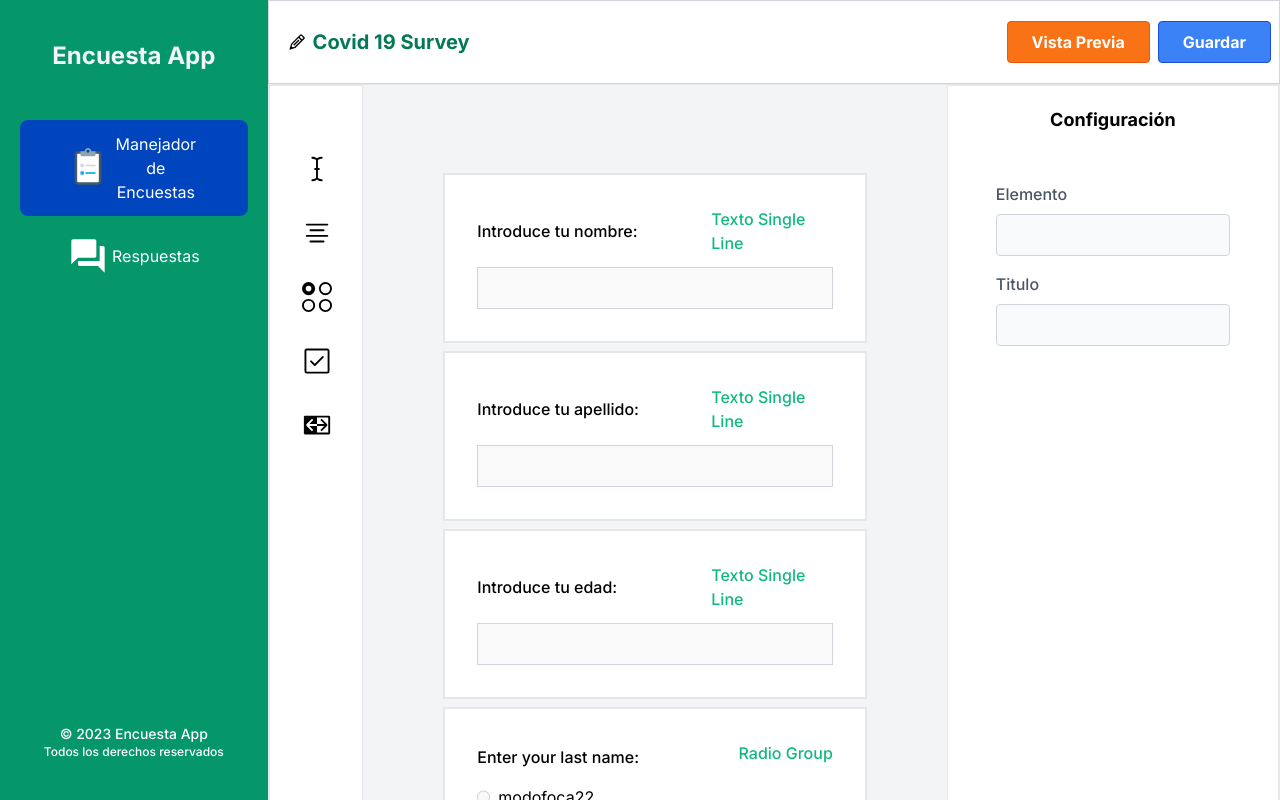
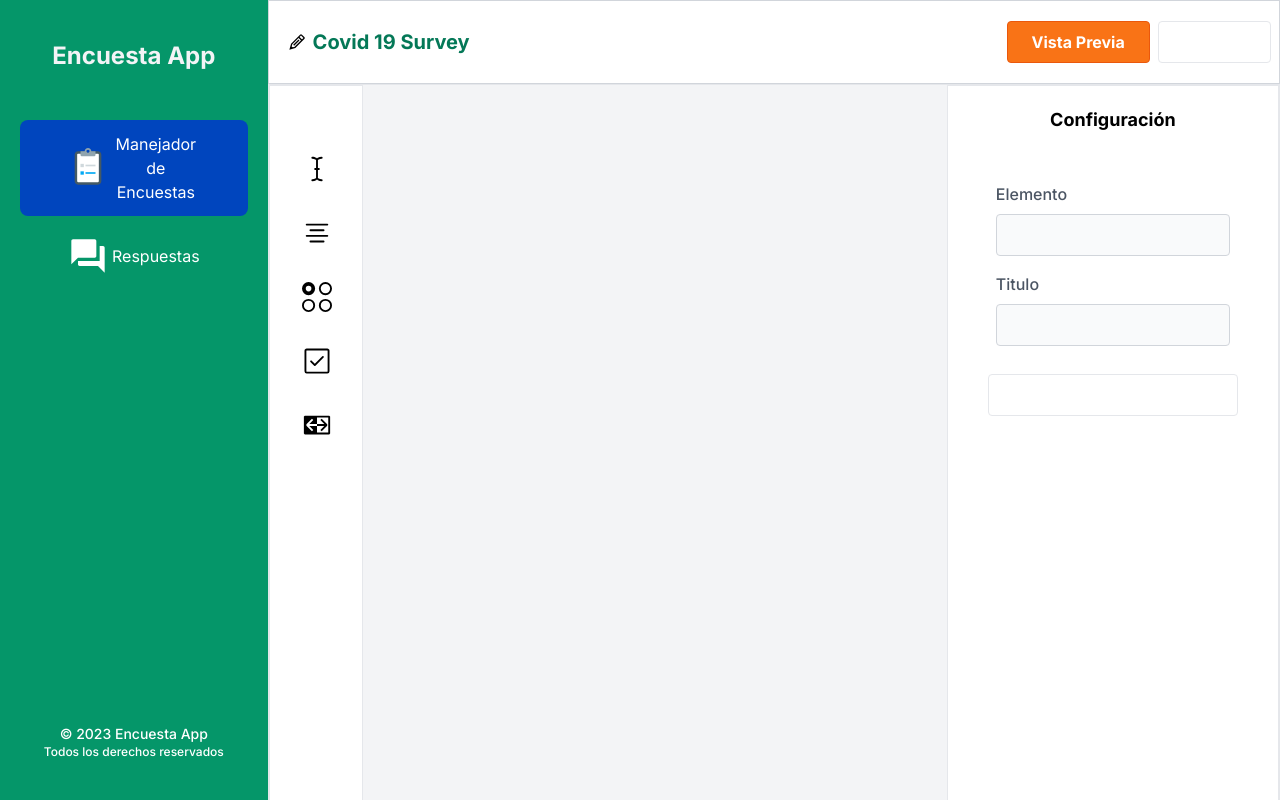
Before and after one commit to brandox02/survey-app, a Next.js app: page /editor in a window 1280 px wide. Built offline with nearby package versions, Linux system fonts and the light colour scheme.

Commit message:
now you can add elements

```diff
--- a/package.json
+++ b/package.json
@@ -13,6 +13,7 @@
     "@types/react": "18.2.14",
     "@types/react-beautiful-dnd": "^13.1.4",
     "@types/react-dom": "18.2.7",
+    "@types/uuid": "^9.0.2",
     "autoprefixer": "10.4.14",
     "eslint": "8.44.0",
     "eslint-config-next": "13.4.9",
@@ -21,10 +22,12 @@
     "react": "18.2.0",
     "react-beautiful-dnd": "^13.1.1",
     "react-dom": "18.2.0",
+    "react-hot-toast": "^2.4.1",
     "react-icons": "^4.10.1",
     "react-select": "^5.7.4",
     "survey-react-ui": "^1.9.97",
     "tailwindcss": "3.3.2",
-    "typescript": "5.1.6"
+    "typescript": "5.1.6",
+    "uuid": "^9.0.0"
   }
 }
--- a/src/Providers.tsx
+++ b/src/Providers.tsx
@@ -1,5 +1,5 @@
 'use client';
-
+import { Toaster } from 'react-hot-toast';
 
 
 type Props = {
@@ -8,5 +8,8 @@ type Props = {
 
 export default function Providers({ children }: Props) {
 
-   return children;
+   return <>
+      {children}
+      <Toaster />
+   </>;
 }
--- a/src/app/editor/accessories/Elements/Boolean.tsx
+++ b/src/app/editor/accessories/Elements/Boolean.tsx
@@ -12,7 +12,7 @@ export default function Boolean({ onChange, value, falseLabel, trueLabel }: Text
       <div className={`flex flex-col gap-3 p-8`}>
          <div className="flex justify-between">
             <input
-               className="outline-none hover:border font-medium py-1 border-gray-300"
+               className="outline-none hover:border font-medium py-1 border-gray-300  w-9/12"
                value={value}
                onChange={onChange}
             />
--- a/src/app/editor/accessories/Elements/CheckboxGroup.tsx
+++ b/src/app/editor/accessories/Elements/CheckboxGroup.tsx
@@ -16,7 +16,7 @@ export default function CheckboxGroup({ onChange, value, choices }: RadioGroupPr
       <div className={`flex flex-col gap-3 p-8`}>
          <div className="flex justify-between">
             <input
-               className="outline-none hover:border font-medium py-1 border-gray-300"
+               className="outline-none hover:border font-medium py-1 border-gray-300 w-9/12"
                value={value}
                onChange={onChange}
             />
--- a/src/app/editor/accessories/Elements/RadioGroup.tsx
+++ b/src/app/editor/accessories/Elements/RadioGroup.tsx
@@ -16,7 +16,7 @@ export default function RadioGroup({ onChange, value, choices }: RadioGroupProps
       <div className={`flex flex-col gap-3 p-8`}>
          <div className="flex justify-between">
             <input
-               className="outline-none hover:border font-medium py-1 border-gray-300"
+               className="outline-none hover:border font-medium py-1 border-gray-300  w-9/12"
                value={value}
                onChange={onChange}
             />
--- a/src/app/editor/accessories/Elements/TextField.tsx
+++ b/src/app/editor/accessories/Elements/TextField.tsx
@@ -11,14 +11,13 @@ export default function TextField({ singleLine, onChange, value }: TextField) {
       <div className={`flex flex-col gap-3 p-8`}>
          <div className="flex justify-between">
             <input
-               className="outline-none hover:border font-medium py-1 border-gray-300"
+               className="outline-none hover:border font-medium py-1 border-gray-300 w-9/12"
                value={value}
                onChange={onChange}
             />
-            <span className="text-emerald-500 font-medium">{singleLine ? 'Texto Single Line' : 'Texto Multi Line'}</span>
+            <span className="text-emerald-500 font-medium ">{singleLine ? 'Texto Single Line' : 'Texto Multi Line'}</span>
          </div>
          <input
-
             className={`bg-[#F9F9F9] border border-gray-300 p-2 outline-none ${singleLine ? "" : 'h-32'}`}
             disabled
             multiple={!singleLine}
--- a/src/app/editor/accessories/ItemsSideMenu/Item.tsx
+++ b/src/app/editor/accessories/ItemsSideMenu/Item.tsx
@@ -4,14 +4,16 @@ import { useState } from "react";
 type Props = {
    label: string;
    icon: any;
+   onClick: () => void
 }
 
-export default function ItemSideMenu({ icon: Icon, label }: Props) {
+export default function ItemSideMenu({ icon: Icon, label, onClick }: Props) {
    const [hover, setHover] = useState(false);
 
    return (
       <div className="relative my-14 p-1">
          <div
+            onClick={onClick}
             className='fixed z-10 flex items-center gap-2 cursor-pointer hover:bg-gray-200 hover:border-emerald-700 hover:border hover:rounded-xl px-7 py-2 '
             onMouseEnter={() => setHover(true)} onMouseLeave={() => setHover(false)}
          >
--- a/src/app/editor/accessories/ItemsSideMenu/index.tsx
+++ b/src/app/editor/accessories/ItemsSideMenu/index.tsx
@@ -4,20 +4,23 @@ import { BsCursorText, BsTextCenter, BsUiRadiosGrid } from 'react-icons/bs';
 import { GoCheckbox } from 'react-icons/go';
 import ItemSideMenu from './Item';
 import { VscSymbolBoolean } from 'react-icons/vsc';
+import { QuestionType } from '../../page';
 
+interface Props {
+   onAddNewItem: (type: QuestionType) => void
+}
 
-
-export default function ItemsSideMenu() {
+export default function ItemsSideMenu({ onAddNewItem }: Props) {
 
    return (
       <div className='border w-24 bg-white h-full'>
          {/* <div className='mt-5 font-bold text-lg text-center'>Elementos</div> */}
          <div className='mt-10 relative'>
-            <ItemSideMenu icon={BsCursorText} label='Texto Single Line' />
-            <ItemSideMenu icon={BsTextCenter} label='Texto Multi Line' />
-            <ItemSideMenu icon={BsUiRadiosGrid} label='Radio Group Input' />
-            <ItemSideMenu icon={GoCheckbox} label='Checkbox Group' />
-            <ItemSideMenu icon={VscSymbolBoolean} label='Si/No Booleano' />
+            <ItemSideMenu onClick={() => onAddNewItem('text')} icon={BsCursorText} label='Texto Single Line' />
+            <ItemSideMenu onClick={() => onAddNewItem('comment')} icon={BsTextCenter} label='Texto Multi Line' />
+            <ItemSideMenu onClick={() => onAddNewItem('radiogroup')} icon={BsUiRadiosGrid} label='Radio Group Input' />
+            <ItemSideMenu onClick={() => onAddNewItem('checkbox')} icon={GoCheckbox} label='Checkbox Group' />
+            <ItemSideMenu onClick={() => onAddNewItem('boolean')} icon={VscSymbolBoolean} label='Si/No Booleano' />
          </div>
       </div>
    )
--- a/src/app/editor/accessories/ManagementControl/index.tsx
+++ b/src/app/editor/accessories/ManagementControl/index.tsx
@@ -1,5 +1,6 @@
 'use client';
 
+import Button from "@/components/Button";
 import TextField from "@/components/TextField";
 import { NotRequiredQuestionElement, QuestionElement } from "../../page";
 import BooleanManagementControl from "./BooleanManagementControl";
@@ -42,6 +43,9 @@ export default function ManagementControl({ selectedElement, setCurrentElement }
             />
             {/* <TextField label="Nombre" value={selectedElement?.name} onChange={(event) => setCurrentElement({ name: event.target.value })} disabled={true} /> */}
             {getManagementControl()}
+
+
+            <Button text="Eliminar este elemento" color="blue" classname="w-full mt-5" />
          </div>
       </div>
    )
--- a/src/app/editor/page.tsx
+++ b/src/app/editor/page.tsx
@@ -12,8 +12,10 @@ import PreviewModal from './accessories/PreviewModal';
 import RadioGroup from './accessories/Elements/RadioGroup';
 import CheckboxGroup from './accessories/Elements/CheckboxGroup';
 import Boolean from './accessories/Elements/Boolean';
+import toast from 'react-hot-toast';
+import { v4 as uuid } from 'uuid';
 
-type QuestionType = 'text' | 'comment' | 'radiogroup' | 'checkbox' | 'boolean'
+export type QuestionType = 'text' | 'comment' | 'radiogroup' | 'checkbox' | 'boolean'
 
 interface BaseQuestion {
    name: string;
@@ -70,85 +72,85 @@ const ItemWrapper = ({ onClick, children, isSelected, ...restProps }: ItemWrappe
 )
 
 const initialQuestions: Array<QuestionElement> = [
-   {
-      name: "Nombr3efds",
-      title: "Introduce tu nombre:",
-      type: "text",
-      inputType: 'text',
-      isRequired: false
+   // {
+   //    name: "Nombr3efds",
+   //    title: "Introduce tu nombre:",
+   //    type: "text",
+   //    inputType: 'text',
+   //    isRequired: false
 
-   },
-   {
-      name: "dsfd5s",
-      title: "Introduce tu apellido:",
-      type: "text",
-      inputType: 'text',
-      isRequired: false
-   },
-   {
-      name: "edv4cxad",
-      title: "Introduce tu edad:",
-      type: "text",
-      inputType: 'number',
-      isRequired: false
-   },
-   {
-      name: "dv1cxfdw",
-      title: "Enter your last name:",
-      type: "radiogroup",
-      choices: [
-         { text: 'modofoca22', value: 'modofeqwewqoca' },
-         { text: 'straight 22it up', value: 'straiewqeght it up' },
-      ],
-      isRequired: true
-   },
-   {
-      name: "2vcxvcx",
-      title: "Enter your last name:",
-      type: "checkbox",
-      choices: [
-         { text: 'modof123oca', value: 'modoeqwewqfoca' },
-         { text: 'straight312 it up', value: 'straewqeqwight it up' },
-      ],
-      isRequired: true
-   },
-   {
-      name: "vcvx4",
-      title: "boolean:",
-      type: "boolean",
-      labelTrue: 'Sí',
-      labelFalse: 'No',
-      isRequired: true
-   },
-   {
-      name: "dfcxxxxxdw3",
-      title: "Enter your last name:",
-      type: "radiogroup",
-      choices: [
-         { text: 'modofoca22', value: 'modofeqwewqoca' },
-         { text: 'straight 22it up', value: 'straiewqeght it up' },
-      ],
-      isRequired: true
-   },
-   {
-      name: "xxcx1",
-      title: "Enter your last name:",
-      type: "radiogroup",
-      choices: [
-         { text: 'modofoca22', value: 'modofeqwewqoca' },
-         { text: 'straight 22it up', value: 'straiewqeght it up' },
-      ],
-      isRequired: true
-   }, {
-      name: "dfxacidw2",
-      title: "Enter your last name:",
-      type: "radiogroup",
-      choices: [
-         { text: 'modofoca22', value: 'modofeqwewqoca' },
-         { text: 'straight 22it up', value: 'straiewqeght it up' },
-      ],
-      isRequired: true
-   },
+   // },
+   // {
+   //    name: "dsfd5s",
+   //    title: "Introduce tu apellido:",
+   //    type: "text",
+   //    inputType: 'text',
+   //    isRequired: false
+   // },
+   // {
+   //    name: "edv4cxad",
+   //    title: "Introduce tu edad:",
+   //    type: "text",
+   //    inputType: 'number',
+   //    isRequired: false
+   // },
+   // {
+   //    name: "dv1cxfdw",
+   //    title: "Enter your last name:",
+   //    type: "radiogroup",
+   //    choices: [
+   //       { text: 'modofoca22', value: 'modofeqwewqoca' },
+   //       { text: 'straight 22it up', value: 'straiewqeght it up' },
+   //    ],
+   //    isRequired: true
+   // },
+   // {
+   //    name: "2vcxvcx",
+   //    title: "Enter your last name:",
+   //    type: "checkbox",
+   //    choices: [
+   //       { text: 'modof123oca', value: 'modoeqwewqfoca' },
+   //       { text: 'straight312 it up', value: 'straewqeqwight it up' },
+   //    ],
+   //    isRequired: true
+   // },
+   // {
+   //    name: "vcvx4",
+   //    title: "boolean:",
+   //    type: "boolean",
+   //    labelTrue: 'Sí',
+   //    labelFalse: 'No',
+   //    isRequired: true
+   // },
+   // {
+   //    name: "dfcxxxxxdw3",
+   //    title: "Enter your last name:",
+   //    type: "radiogroup",
+   //    choices: [
+   //       { text: 'modofoca22', value: 'modofeqwewqoca' },
+   //       { text: 'straight 22it up', value: 'straiewqeght it up' },
+   //    ],
+   //    isRequired: true
+   // },
+   // {
+   //    name: "xxcx1",
+   //    title: "Enter your last name:",
+   //    type: "radiogroup",
+   //    choices: [
+   //       { text: 'modofoca22', value: 'modofeqwewqoca' },
+   //       { text: 'straight 22it up', value: 'straiewqeght it up' },
+   //    ],
+   //    isRequired: true
+   // }, {
+   //    name: "dfxacidw2",
+   //    title: "Enter your last name:",
+   //    type: "radiogroup",
+   //    choices: [
+   //       { text: 'modofoca22', value: 'modofeqwewqoca' },
+   //       { text: 'straight 22it up', value: 'straiewqeght it up' },
+   //    ],
+   //    isRequired: true
+   // },
 ]
 
 export default function Editor() {
@@ -214,6 +216,62 @@ export default function Editor() {
 
    };
 
+   function addNewElement(type: QuestionType) {
+      const id = uuid();
+      const obj = {
+         'text': {
+            name: id,
+            title: `Single Line Text Field`,
+            type: "text",
+            inputType: 'text',
+            isRequired: true
+
+         },
+         'comment': {
+            name: id,
+            title: `Multi Line text Field`,
+            type: "comment",
+            inputType: 'text',
+            isRequired: true
+         },
+         'radiogroup': {
+            name: id,
+            title: `Radio Group Field`,
+            type: "radiogroup",
+            choices: [
+               { text: 'modofoca22', value: 'modofeqwewqoca' },
+               { text: 'straight 22it up', value: 'straiewqeght it up' },
+            ],
+            isRequired: true
+         },
+         'checkbox': {
+            name: id,
+            title: `Checkbox Field`,
+            type: "checkbox",
+            choices: [
+               { text: 'modof123oca', value: 'modoeqwewqfoca' },
+               { text: 'straight312 it up', value: 'straewqeqwight it up' },
+            ],
+            isRequired: true
+         },
+         'boolean': {
+            name: id,
+            title: `Boolean Field`,
+            type: "boolean",
+            labelTrue: 'Sí',
+            labelFalse: 'No',
+            isRequired: true
+         },
+      }
+
+      let newItem = (obj as any)[type];
+
+      if (!newItem) {
+         toast.error('No se pudo agregar el elemento');
+      }
+      setQuestions(questions => ([...questions, newItem]));
+   }
+
    // const [items, setItems] = useState([{ id: 1, name: 'a' }, { id: 2, name: 'b' }, { id: 3, name: 'c' }, { id: 4, name: 'd' }]);
    return (
       <div className="h-full w-full relative overflow-hidden">
@@ -221,7 +279,7 @@ export default function Editor() {
          <PreviewModal close={() => setIsOpenPreviewModal(false)} isOpen={isOpenPreviewModal} questions={questions} />
 
          <div className='flex justify-between border relative bg-gray-100 h-full w-full overflow-auto pb-20'>
-            <ItemsSideMenu />
+            <ItemsSideMenu onAddNewItem={addNewElement} />
             <div className='w-7/12 p-20 flex flex-col gap-3 overflow-auto'>
                <DragDropContext onDragEnd={handleDragEnd}>
                   <Droppable droppableId={`mezclando`}>
--- a/src/components/Button.tsx
+++ b/src/components/Button.tsx
@@ -4,15 +4,16 @@ type Props = {
    text: string;
    classname?: string;
    onClick?: () => void;
+   color?: 'blue' | 'red'
 }
 
-export default function Button({ text, classname = '', onClick = () => { } }: Props) {
+export default function Button({ text, classname = '', onClick = () => { }, color = 'blue' }: Props) {
 
    return (
       <button
 
          onClick={onClick}
-         className={`bg-blue-500 hover:bg-blue-700 text-white font-bold py-2 px-6 border border-blue-700 rounded ${classname}`}
+         className={`bg-${color}-500 hover:bg-${color}-700 text-white font-bold py-2 px-6 border border-${color}-700 rounded ${classname}`}
       >
          {text}
       </button>
```
Also changed, not shown: 1 other file (tests, documents, lock files or other folders).
